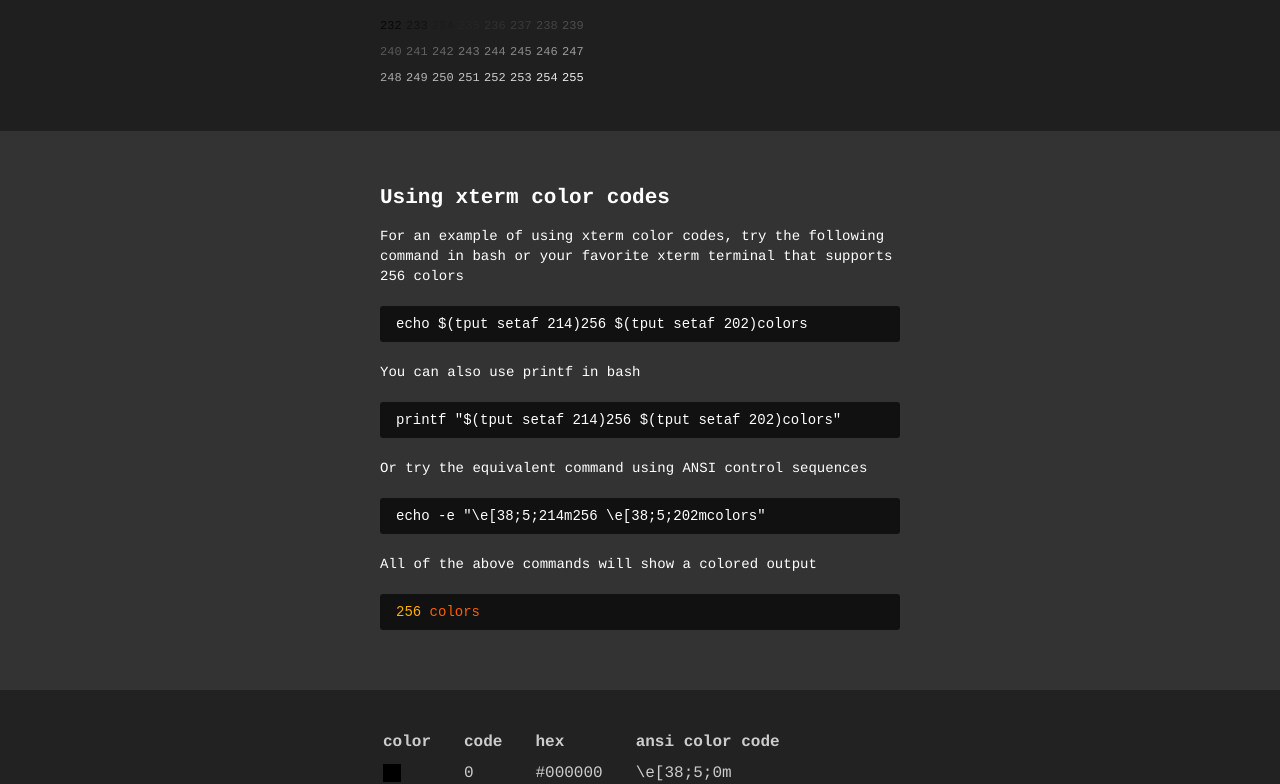
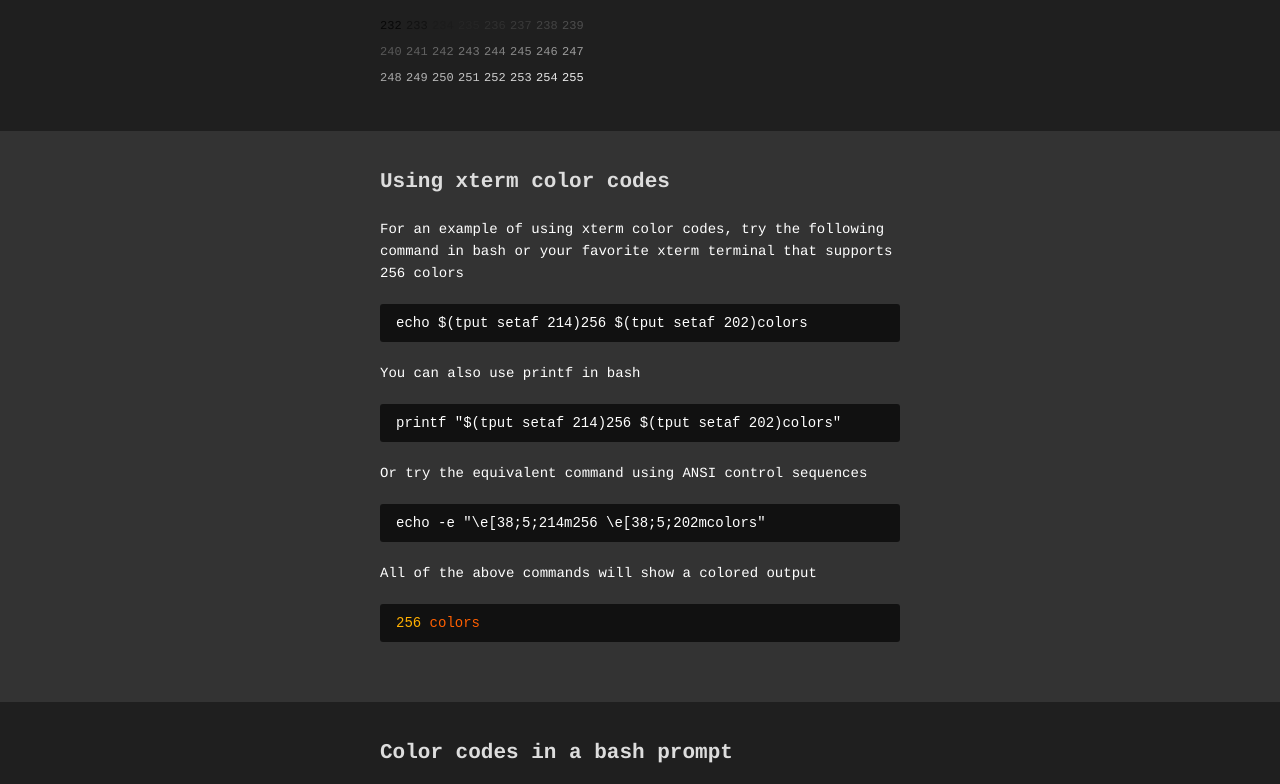
Before and after one commit to linrock/256-colors, a Vue app: page / in a window 1280 px wide. Shown: the part 1080-1864 px from the top of the page. Built offline with nearby package versions, Linux system fonts and the light colour scheme.

Commit message:
Add a section for shell prompts

```diff
--- a/src/App.vue
+++ b/src/App.vue
@@ -5,6 +5,7 @@
         h1 xterm 256 colors
     color-squares
     example
+    prompt-example
     color-table
     footer
       .container
@@ -13,16 +14,18 @@
 </template>
 
 <script>
-  import ColorSquares from './components/ColorSquares.vue'
-  import ColorTable from './components/ColorTable.vue'
-  import Example from './components/Example.vue'
+  import ColorSquares from './sections/ColorSquares.vue'
+  import ColorTable from './sections/ColorTable.vue'
+  import Example from './sections/Example.vue'
+  import PromptExample from './sections/PromptExample.vue'
 
   export default {
     name: 'app',
     components: {
       ColorSquares,
       ColorTable,
-      Example
+      Example,
+      PromptExample
     }
   }
 </script>
@@ -48,6 +51,11 @@
     margin 0
     font-size 20px
 
+  h2
+    color #ddd
+    font-weight bold
+    margin 0 0 25px
+
   #app
     font-family Courier, serif
     -webkit-font-smoothing antialiased
--- a/src/components/ColorSquares.vue
+++ b/src/sections/ColorSquares.vue
@@ -24,8 +24,8 @@
 </template>
 
 <script>
-  import Square from './Square'
-  import ColorText from './ColorText'
+  import Square from '../components/Square'
+  import ColorText from '../components/ColorText'
   import sixSquares from '../utils/squares'
 
   export default {
--- a/src/components/ColorTable.vue
+++ b/src/sections/ColorTable.vue
@@ -19,7 +19,7 @@
 </template>
 
 <script>
-  import Square from './Square'
+  import Square from '../components/Square'
   import COLORS from '../utils/colors'
 
   export default {
--- a/src/components/Example.vue
+++ b/src/sections/Example.vue
@@ -27,7 +27,7 @@
 </template>
 
 <script>
-  import ColorSpan from './ColorSpan'
+  import ColorSpan from '../components/ColorSpan'
 
   export default {
     components: {
@@ -36,12 +36,12 @@
   }
 </script>
 
-<style lang="stylus">
+<style lang="stylus" scoped>
   .example
     color white
     padding 40px 0
     background #333
-    line-height 20px
+    line-height 22px
     font-size 14px
 
   code
--- /dev/null
+++ b/src/sections/PromptExample.vue
@@ -0,0 +1,53 @@
+<template lang="pug">
+  .example
+    .container
+      h2 Color codes in a bash prompt
+      div
+        | When using color codes as part of a prompt, make sure to
+        | enclose them with brackets to tell the shell that they're
+        | non-printing characters that take up no space.
+      code
+        | \[$(tput setaf 214)256\]
+      div
+        | Without brackets, the command prompt will wrap incorrectly
+        | when typing a really long command. You may also want to
+        | tell the shell to reset the colors at the end of the prompt.
+      code
+        | \[$(tput sgr0)\]
+      div
+        | Here's a simple example of a colored bash prompt
+      code
+        | export PS1='\[$(tput setaf 82)\]\W $ \[$(tput sgr0)\]'
+      div
+        | Which gives you this when in the home directory
+      code
+        color-span(:code="82") ~ $
+
+</template>
+
+<script>
+  import ColorSpan from '../components/ColorSpan'
+
+  export default {
+    components: {
+      ColorSpan
+    }
+  }
+</script>
+
+<style lang="stylus" scoped>
+  .example
+    color white
+    padding 40px 0
+    background #1f1f1f
+    line-height 22px
+    font-size 14px
+
+  code
+    border-radius 3px
+    padding 8px 16px
+    background #111
+    margin 20px 0
+    display block
+
+</style>
```
